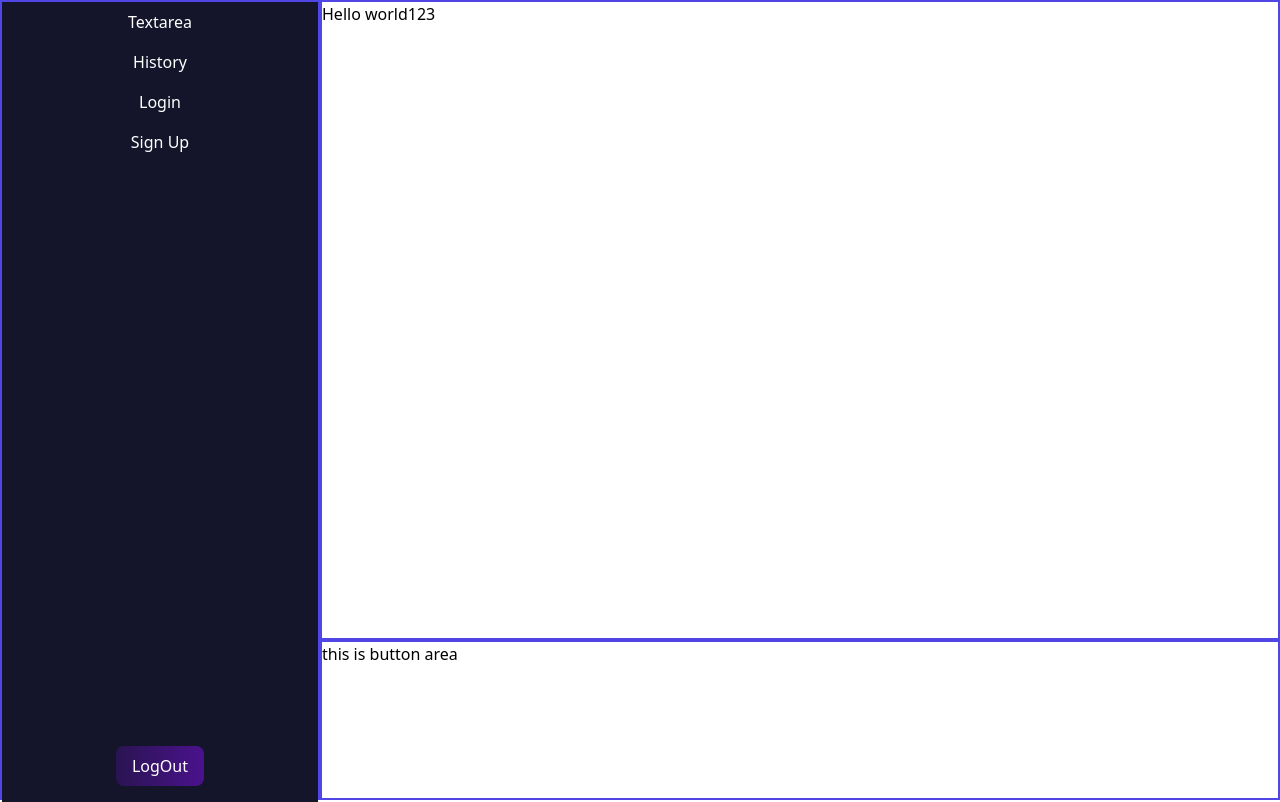
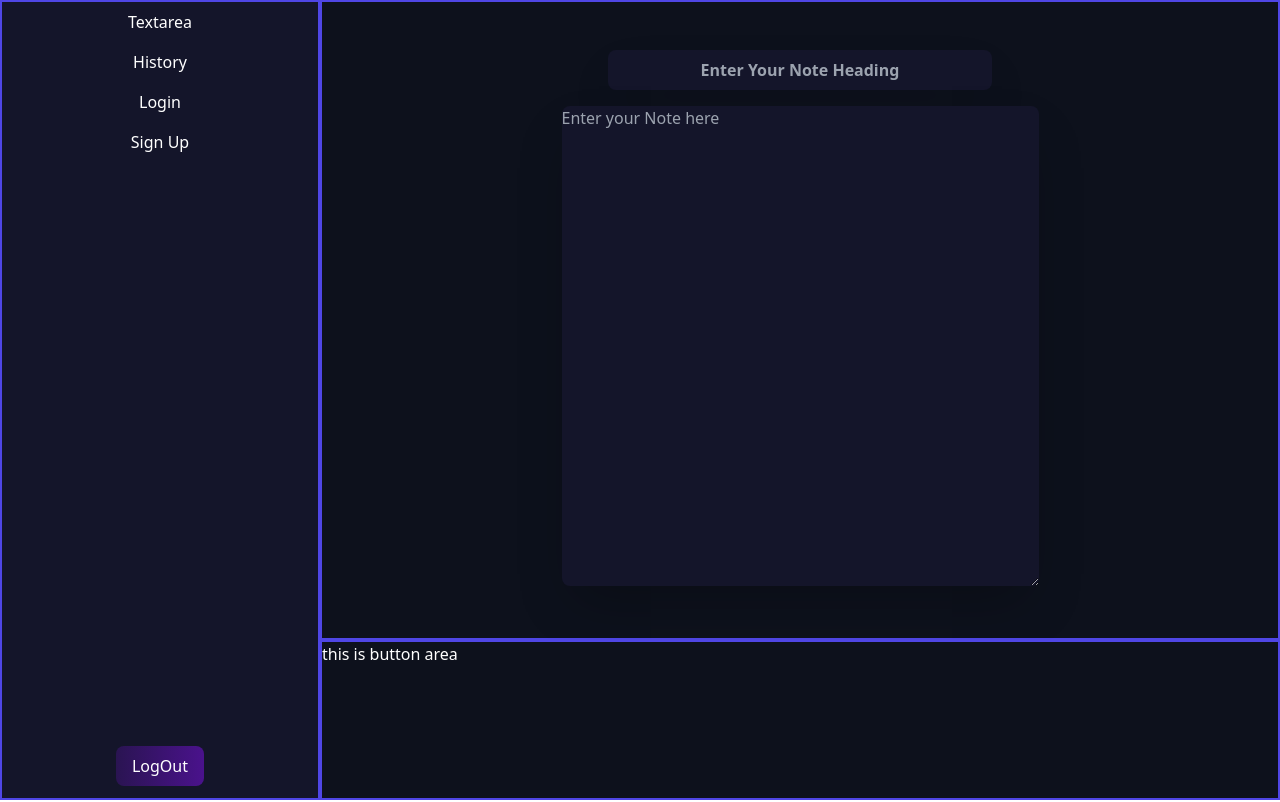
Before and after one commit to hustler78237/Notes, a React (Create React App) app: page / in a window 1280 px wide. Built offline with nearby package versions, Linux system fonts and the light colour scheme.

Commit message:
Add my changes in src

```diff
--- a/src/components/Navbar.js
+++ b/src/components/Navbar.js
@@ -6,7 +6,7 @@ function Navbar() {
 
     return (
         <form>
-            <div className="flex flex-col items-center box-border bg-[#14152a] text-[#ffffff]  h-dvh  cursor-pointer">
+            <div className="flex flex-col items-center box-border  text-[#ffffff]  h-dvh  cursor-pointer">
                 <p onClick={() => setActive(active = 1)} className={`hover:bg-gradient-to-r from-[#2a1452] to-[#4a128c] hover:px-4 py-2  rounded-lg   ${active === 1 ? "bg-gradient-to-r from-[#2a1452] to-[#4a128c] w-full text-center" : ""}`}>Textarea</p>
                 <p onClick={() => setActive(active = 2)} className={`hover:bg-gradient-to-r from-[#2a1452] to-[#4a128c] hover:px-4 py-2 rounded-lg ${active === 2 ? "bg-gradient-to-r from-[#2a1452] to-[#4a128c] w-full text-center" : ""} `}>History</p>
                 <p onClick={() => setActive(active = 3)} className={`hover:bg-gradient-to-r from-[#2a1452] to-[#4a128c] hover:px-4 py-2 rounded-lg ${active === 3 ? "bg-gradient-to-r from-[#2a1452] to-[#4a128c] w-full text-center" : ""}`}>Login</p>
--- a/src/components/Textarea.js
+++ b/src/components/Textarea.js
@@ -1,7 +1,8 @@
 function Textarea() {
     return (
-        <div className="">
-            Hello world123
+        <div className="flex flex-col items-center justify-center justify-between mt-12 gap-4 ">
+            <input type="text" className="w-96 h-10 bg-[#14152a] font-semibold text-[#ffffff] text-center focus:border-white focus:ring-2 focus:ring-indigo-600 focus:outline-none shadow-2xl rounded-lg" placeholder="Enter Your Note Heading"/>
+            <textarea rows="20" cols="50" className="bg-[#14152a] text-[#ffffff] focus:border-white focus:ring-2 focus:ring-indigo-600 focus:outline-none shadow-2xl rounded-lg" placeholder="Enter your Note here"></textarea>
         </div>
     )
 }
--- a/src/parentcopycomponents/Show.js
+++ b/src/parentcopycomponents/Show.js
@@ -5,14 +5,14 @@ import Textarea from "../components/Textarea";
 function Show() {
     return (
         <div className="flex flex-row h-dvh">
-            <div className="basis-1/4 border-2 border-indigo-600">
+            <div className="basis-1/4 border-2 border-indigo-600 bg-[#14152a]">
                 <Navbar />
             </div>
             <div className="flex flex-col basis-3/4">
-                <div className="basis-4/5 border-2 border-indigo-600">
+                <div className="basis-4/5 border-2 border-indigo-600 bg-[#0d111c]">
                     <Textarea />
                 </div>
-                <div className="basis-1/5 border-2 border-indigo-600">
+                <div className="basis-1/5 border-2 border-indigo-600 bg-[#0d111c] text-[#ffffff] ">
                     <ButtonArea />
                 </div>
             </div>
```
